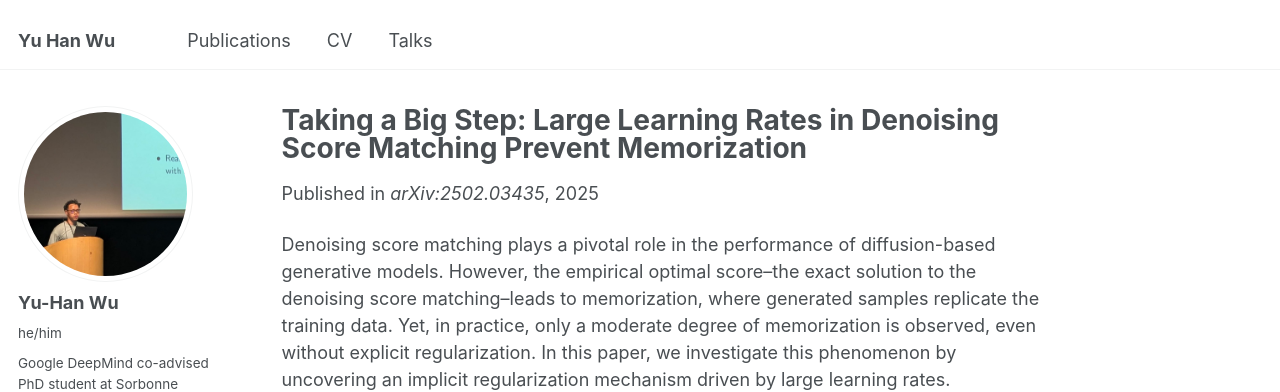
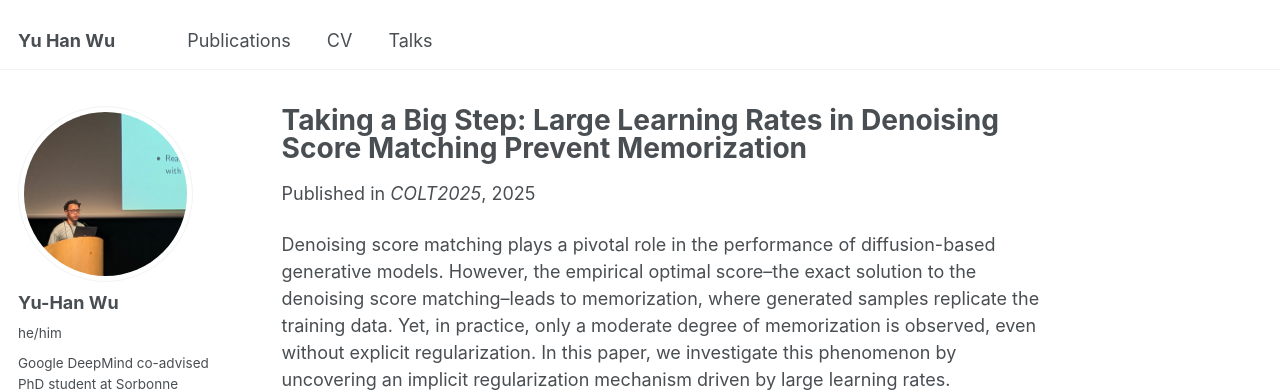
Before and after one commit to pojoowu/pojoowu.github.io, a Jekyll site: the page built from _publications/take-a-big-step.md, in a window 1280 px wide and 900 px high. Shown: the top 392 px of the window. Built offline with Jekyll 4.4.1, drawn with Linux system fonts in a browser that asks for light colours; some web fonts are replaced.

Commit message:
Update take-a-big-step.md

```diff
--- a/_publications/take-a-big-step.md
+++ b/_publications/take-a-big-step.md
@@ -5,7 +5,7 @@ category: manuscripts
 permalink: /publication/take-a-big-step
 excerpt: ''
 date: 2025-02-05
-venue: 'arXiv:2502.03435'
+venue: 'COLT2025'
 paperurl: 'http://pojoowu.github.io/files/2502.03435v1.pdf'
 citation: 'Wu, Y. H., Marion, P., Biau, G., & Boyer, C. (2025). Taking a Big Step: Large Learning Rates in Denoising Score Matching Prevent Memorization. Proceedings of Thirty Eighth Conference on Learning Theory, PMLR 291:5718-5756'
 ---
```
